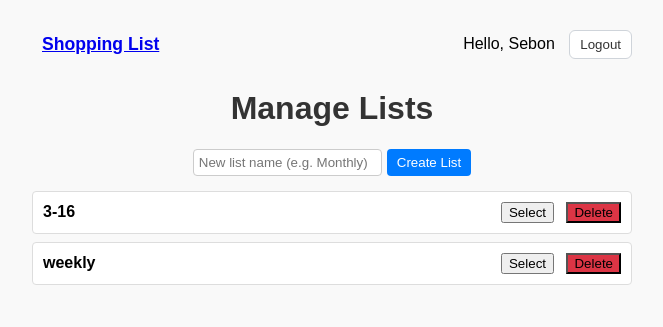
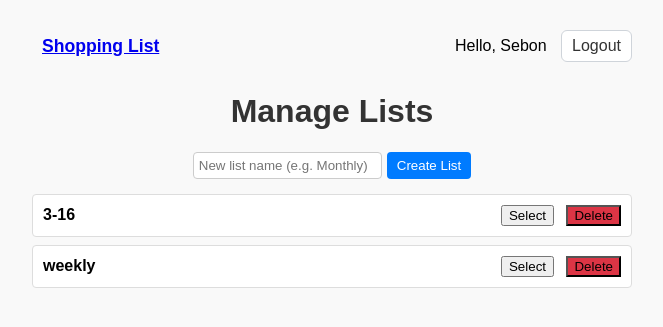
Before and after one commit to SethWatson91/Shopping_List_Python, a Flask app: page /lists in a window 1280 px wide. Shown: the top 327 px of the page, without its empty margins (308-971 px from the left). Run offline with Flask 3, Linux system fonts and the light colour scheme; a user stored in the database is signed in; data comes from the database, SQL or seed files in the repository.

Commit message:
Refactor top-bar button styles for consistency. Updated button and link styles to have identical height and improved alignment using flexbox.

```diff
--- a/static/style.css
+++ b/static/style.css
@@ -122,24 +122,30 @@ form.add-item button:hover {
     margin-left: 10px;
 }
 
-.top-bar a.topbar-button {
-    display: inline-block;
-    padding: 6px 10px;
+/* Make top-bar link + button identical height */
+.top-bar .topbar-button {
+    display: inline-flex;
+    align-items: center;
+    justify-content: center;
+    height: 32px;
+    padding: 0 10px;
     border: 1px solid #cfd4da;
     border-radius: 6px;
     background: #ffffff;
     color: #333;
+    box-sizing: border-box;
+    line-height: 1;
+    font: inherit;
+    cursor: pointer;
+}
+
+.top-bar a.topbar-button {
     text-decoration: none;
 }
 
 .top-bar button.topbar-button {
-    display: inline-block;
-    padding: 6px 10px;
-    border: 1px solid #cfd4da;
-    border-radius: 6px;
-    background: #ffffff;
-    color: #333;
-    cursor: pointer;
+    -webkit-appearance: none;
+    appearance: none;
 }
 
 .top-bar a.topbar-button:hover {
```
